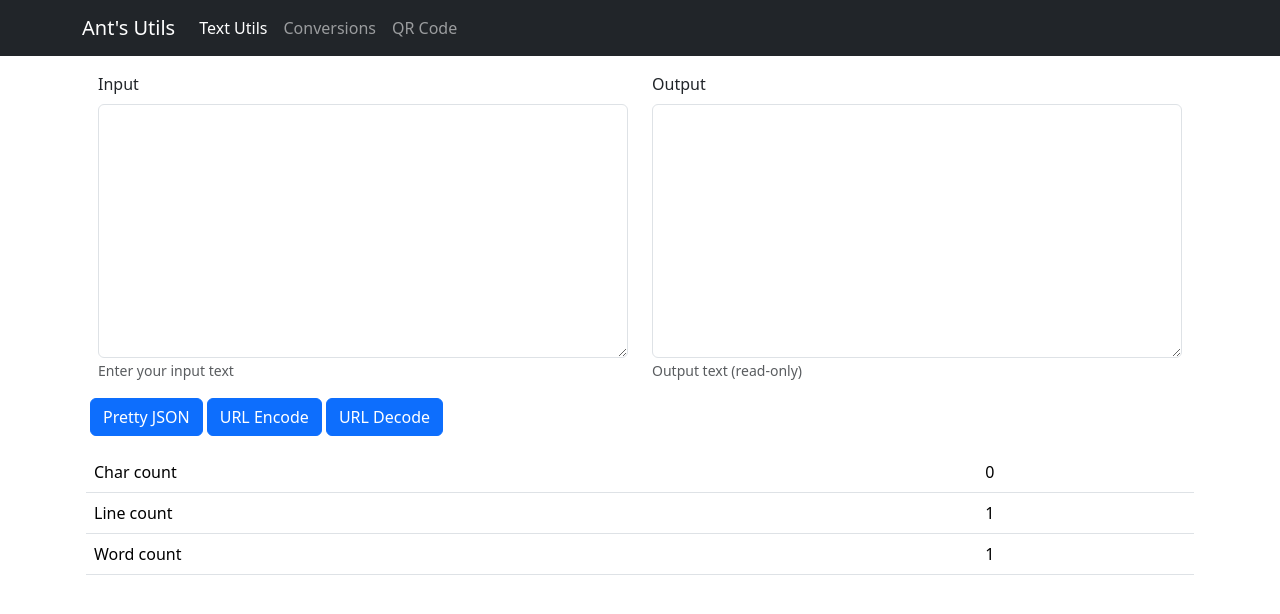
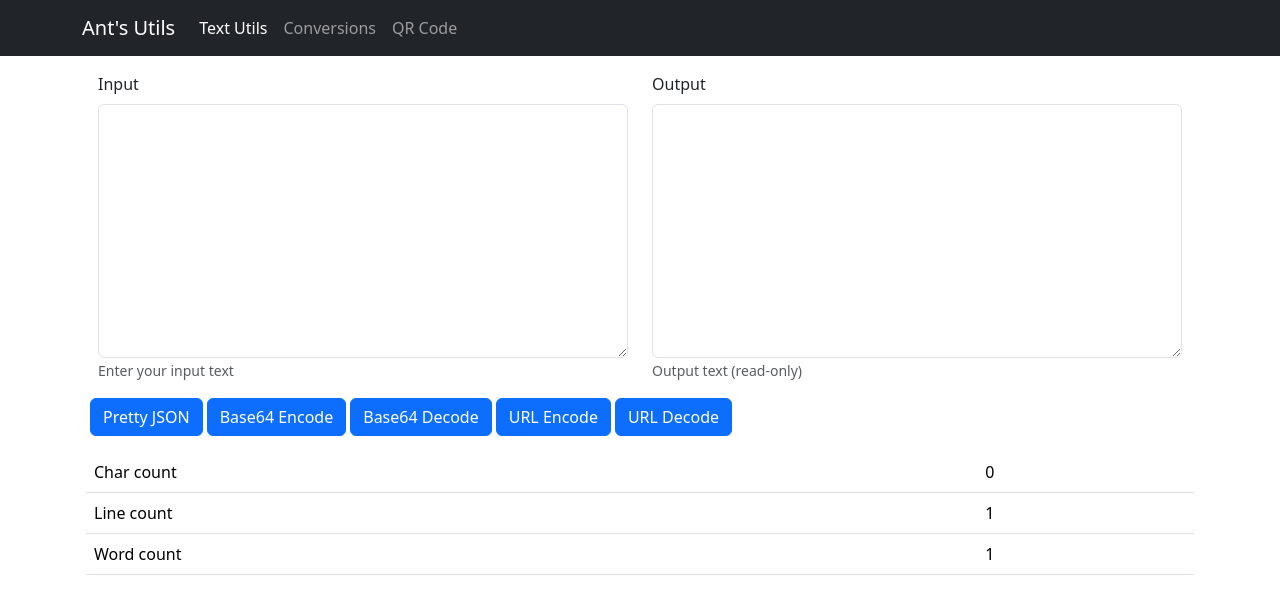
Before and after one commit to anthony-c-martin/utils, a React (Vite) app: page /#/textutils in a window 1280 px wide. Shown: the top 614 px of the page. Built offline with nearby package versions, Linux system fonts and the light colour scheme.

Commit message:
Add base64 conversion support

```diff
--- a/src/pages/TextUtilsPage.tsx
+++ b/src/pages/TextUtilsPage.tsx
@@ -19,6 +19,8 @@ export function TextUtilsPage() {
   const formatJson = () => updateOutput(() => JSON.stringify(JSON.parse(input), null, 2));
   const urlEncode = () => updateOutput(() => encodeURIComponent(input));
   const urlDecode = () => updateOutput(() => decodeURIComponent(input));
+  const base64Encode = () => updateOutput(() => btoa(input));
+  const base64Decode = () => updateOutput(() => atob(input));
   const lineCount = input.split(/\n+/).length;
   const wordCount = input.split(/\s+/).length;
   const charCount = input.length;
@@ -54,6 +56,8 @@ export function TextUtilsPage() {
       }
       <Form.Group className="mb-3">
         <Button className="ms-1" type="button" onClick={formatJson}>Pretty JSON</Button>
+        <Button className="ms-1" type="button" onClick={base64Encode}>Base64 Encode</Button>
+        <Button className="ms-1" type="button" onClick={base64Decode}>Base64 Decode</Button>
         <Button className="ms-1" type="button" onClick={urlEncode}>URL Encode</Button>
         <Button className="ms-1" type="button" onClick={urlDecode}>URL Decode</Button>
       </Form.Group>
```
